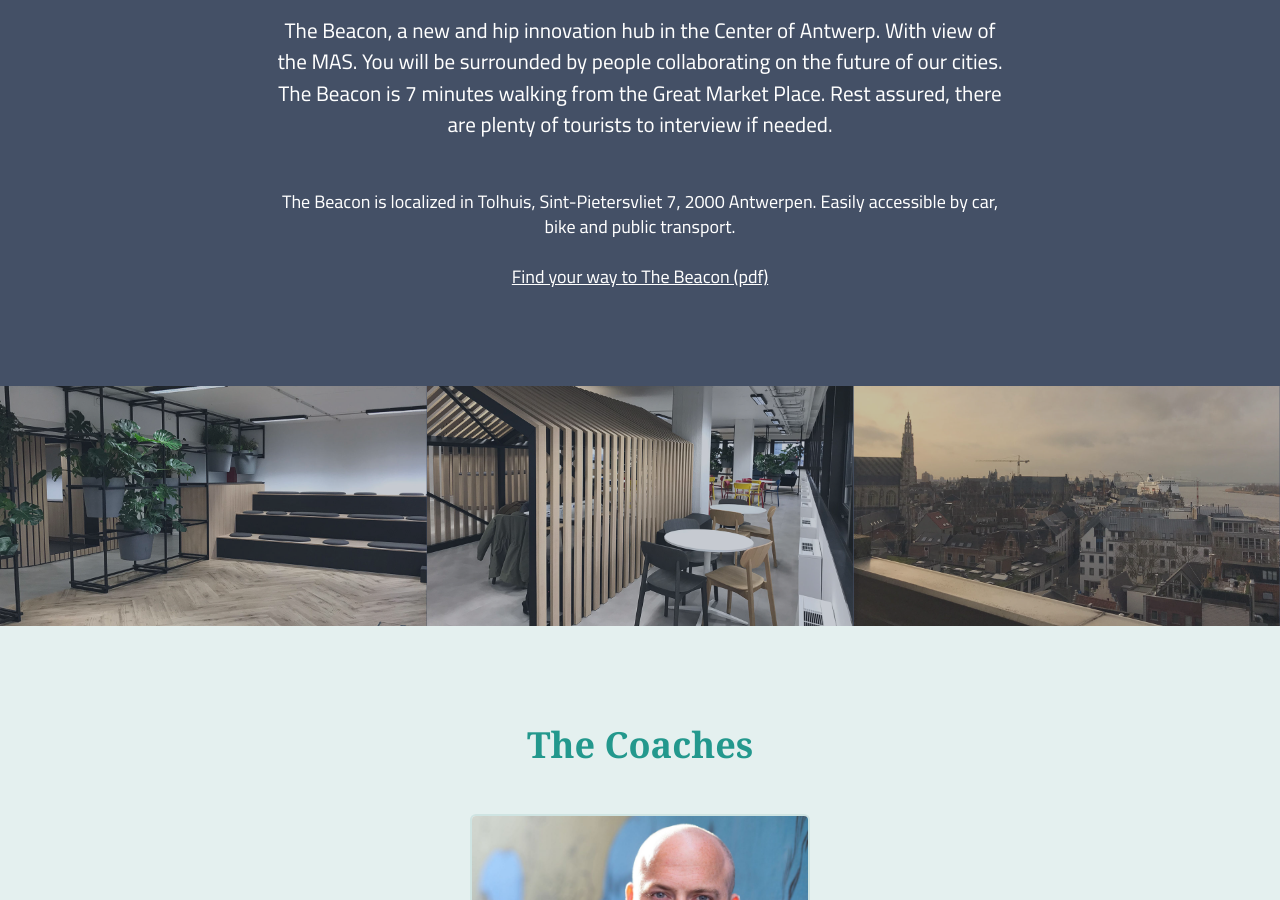
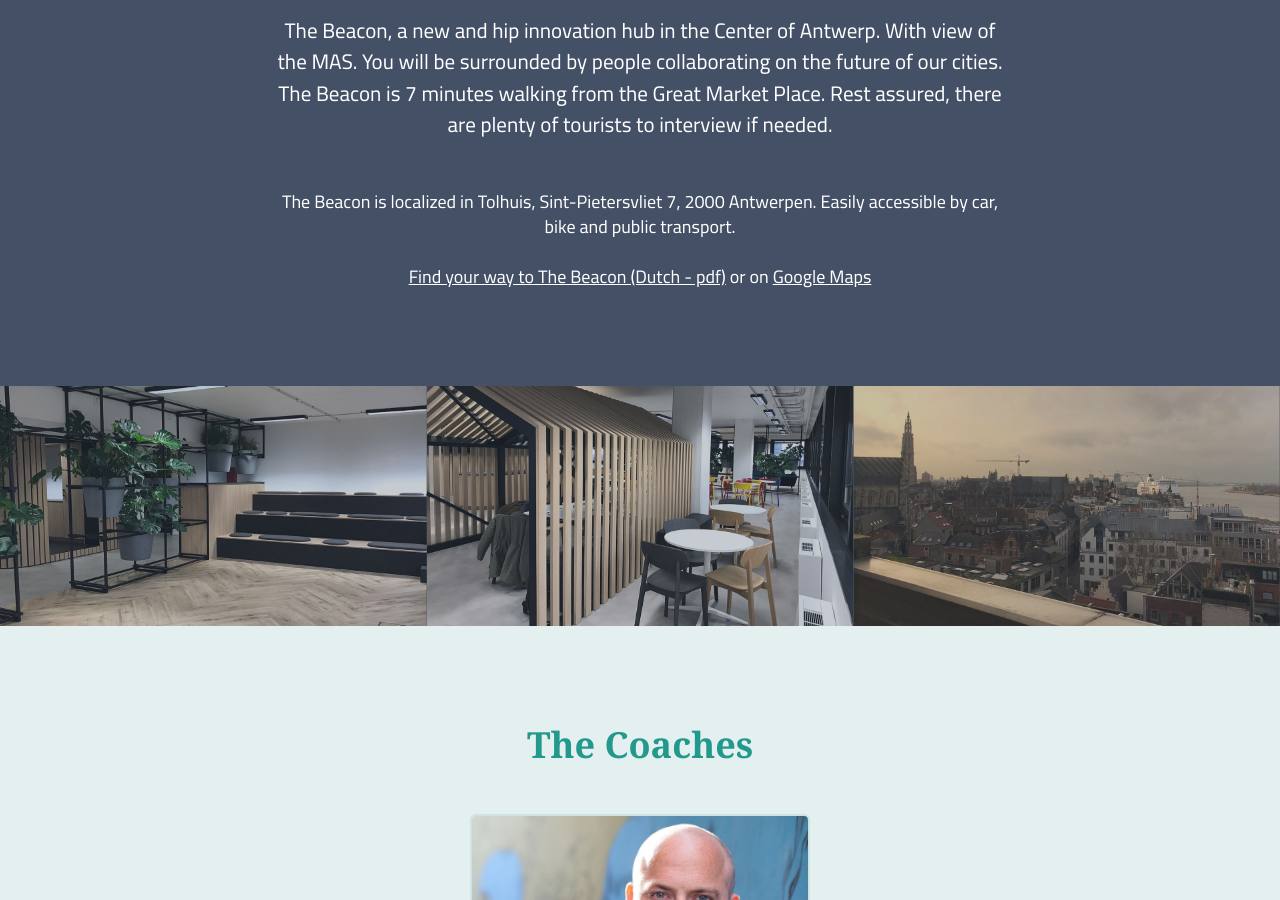
Before and after one commit to nerdlab-be/traveljam, a Jekyll site: the page built from _pages/index.markdown, in a window 1280 px wide and 900 px high, scrolled down 3755 px. Built offline with Jekyll 4.4.1, drawn with Linux system fonts in a browser that asks for light colours.

Commit message:
link naar google maps locatie

```diff
--- a/_pages/index.markdown
+++ b/_pages/index.markdown
@@ -77,7 +77,7 @@ program:
 venue:
   title: "The venue"
   para-one: "The Beacon, a new and hip innovation hub in the Center of Antwerp. With view of the MAS. You will be surrounded by people collaborating on the future of our cities. The Beacon is 7 minutes walking from the Great Market Place. Rest assured, there are plenty of tourists to interview if needed."
-  para-two: "The Beacon is localized in Tolhuis, Sint-Pietersvliet 7, 2000 Antwerpen. Easily accessible by car, bike and public transport.<br> <br><a href='https://www.ondernemeninantwerpen.be/sites/default/files/documents/181025_SD_Antwerpen_Bereikbaarheidsfiches_Tolhuis.pdf' class='c-link'>Find your way to The Beacon (pdf) </a>"
+  para-two: "The Beacon is localized in Tolhuis, Sint-Pietersvliet 7, 2000 Antwerpen. Easily accessible by car, bike and public transport.<br> <br><a href='https://www.ondernemeninantwerpen.be/sites/default/files/documents/181025_SD_Antwerpen_Bereikbaarheidsfiches_Tolhuis.pdf' class='c-link'>Find your way to The Beacon (Dutch - pdf)</a> or on <a href='https://www.google.be/maps/place/The+Beacon/@51.2254032,4.3988424,17z/data=!3m1!4b1!4m5!3m4!1s0x47c3f6591c88f09d:0x31d6c38718baba03!8m2!3d51.2254032!4d4.4010311?hl=nl' class='c-link'>Google Maps</a>"
 coaches:
   title: "The Coaches"
 subscribe:
```
